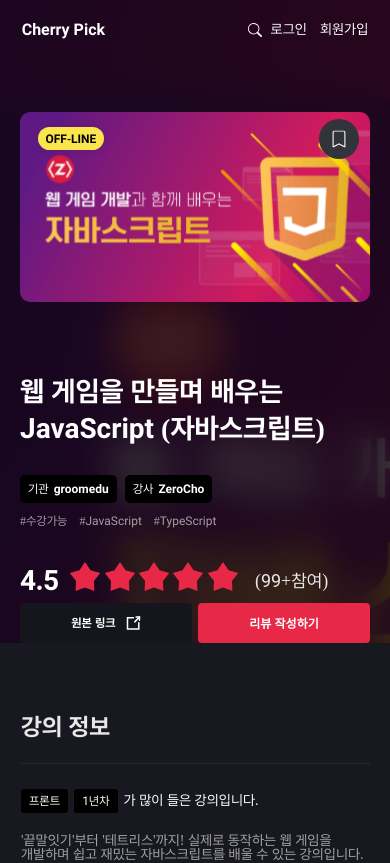
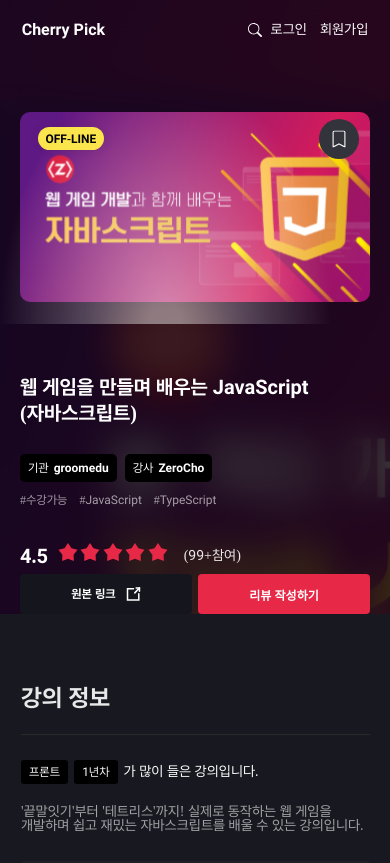
Before and after one commit to cjy0019/cherry-front, a React app: page /detail in a window 390 px wide. Shown: the top 863 px of the page. Built offline with nearby package versions, Linux system fonts and the light colour scheme.

Commit message:
refactor : 상세페이지 타이틀 부분 모바일 대응 수정

```diff
--- a/src/components/molecules/detail/LectureDetailTitle.jsx
+++ b/src/components/molecules/detail/LectureDetailTitle.jsx
@@ -1,13 +1,14 @@
 import React from 'react';
 import styled from 'styled-components';
+import palette from '../../../style/palette';
+import { responsive } from '../../../style/responsive';
 
 import thumbnail from '../../../assets/img/thumbnail.svg';
-import palette from '../../../style/palette';
+import starRed from '../../../assets/img/star1_red.svg';
+
 import LargeAgencyBadge from '../../UI/atoms/badges/LargeAgencyBadge';
-import starRed from '../../../assets/img/star1_red.svg';
 import OfflineBadge from '../../UI/atoms/badges/OfflineBadge';
 import BookMarkButton from '../../UI/atoms/buttons/BookMarkButton';
-import { responsive } from '../../../style/responsive';
 import OriginalLinkButton from '../../UI/atoms/buttons/OriginalLinkButton';
 import ReviewButton from '../../UI/atoms/buttons/ReviewButton';
 
@@ -59,6 +60,7 @@
   justify-content: center;
   margin-top: 106px;
   gap: 7.4479vw;
+  overflow-x: hidden;
 
   @media ${responsive.tablet} {
     padding: 0 35px;
@@ -100,7 +102,7 @@
     height: 420px;
     top: -32%;
     left: -191px;
-    z-index: -1;
+    /* z-index: -1; */
 
     background: radial-gradient(
       42.96% 98.15% at 50.05% 100%,
@@ -177,7 +179,11 @@
     }
 
     @media ${responsive.mobile} {
-      display: none;
+      top: -25%;
+      left: -50px;
+
+      width: 100vw;
+      height: 260px;
     }
   }
 `;
@@ -220,6 +226,10 @@
   @media ${responsive.tablet} {
     font-size: 1.125rem;
   }
+
+  @media ${responsive.mobile} {
+    font-size: 1.25rem;
+  }
 `;
 
 const Badges = styled.div`
@@ -231,9 +241,11 @@
 const HashTags = styled.div`
   display: flex;
   gap: 12px;
+
   font-size: 1rem;
   font-weight: 400;
   color: ${palette.text4};
+
   margin-top: 12px;
 
   @media ${responsive.tablet} {
@@ -262,10 +274,15 @@
 const Stars = styled.div`
   display: flex;
   gap: 0.625vw;
+
   margin: 0 16px 0 10px;
 
   & > img {
     @media ${responsive.tablet} {
+      width: 20px;
+    }
+
+    @media ${responsive.mobile} {
       width: 20px;
     }
   }
@@ -275,9 +292,14 @@
   font-weight: 700;
   font-size: 1.75rem;
   color: ${palette.textWhite};
+
   padding-top: 8px;
 
   @media ${responsive.tablet} {
+    font-size: 1.25rem;
+  }
+
+  @media ${responsive.mobile} {
     font-size: 1.25rem;
   }
 `;
@@ -289,6 +311,10 @@
   padding-top: 8px;
 
   @media ${responsive.tablet} {
+    font-size: 0.875rem;
+  }
+
+  @media ${responsive.mobile} {
     font-size: 0.875rem;
   }
 `;
```
